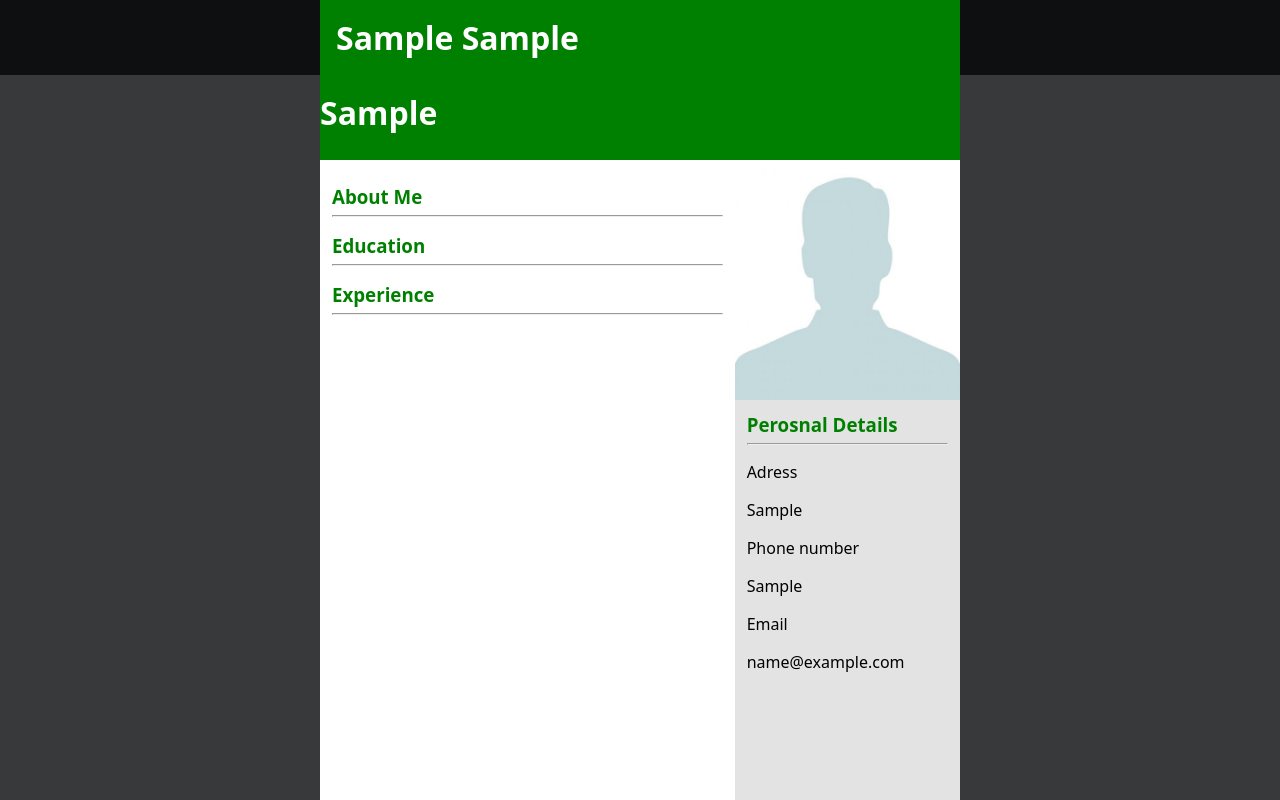
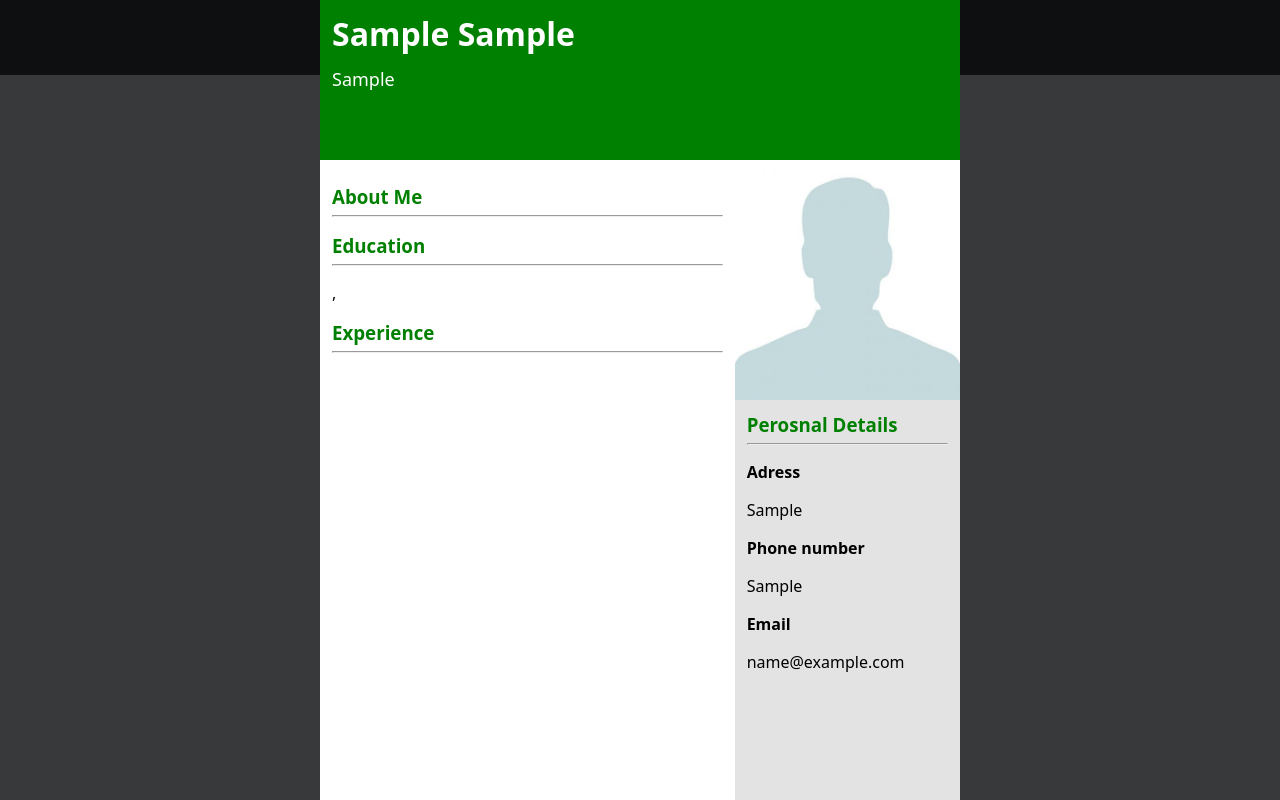
Before and after one commit to dariojularic/CV-creator-react, a React (Vite) app: page / in a window 1280 px wide. Both pictures are taken after typing "Sample", "Sample", "Sample", "Sample", "Sample", "name@example.com" into the empty fields and a click on the button "Preview". Built offline with nearby package versions, Linux system fonts and the light colour scheme.

Commit message:
Refactor code

```diff
--- a/src/Preview.css
+++ b/src/Preview.css
@@ -33,7 +33,13 @@
 }
 
 .name {
-  margin: 16px;
+  margin: 12px;
+}
+
+.title {
+  font-size: 18px;
+  font-weight: 300;
+  margin: 12px;
 }
 
 main {
--- a/src/Preview.jsx
+++ b/src/Preview.jsx
@@ -1,6 +1,6 @@
 import "./Preview.css";
 import ReactDom from "react-dom";
-import { format } from 'date-fns';
+import { format } from "date-fns";
 
 function Preview(props) {
   const { cv } = props;
@@ -36,12 +36,13 @@ function Preview(props) {
                     <p className="education-date">
                       {/* {format(edu.fromDate.value, "dd/MMM/yyyy")} - {format(edu.toDate.value, "dd/MMM/yyyy")} */}
                     </p>
-                    <p className="education-diploma">{edu.degree.value}</p>
-                    <p className="education-subject">{edu.subject.value}</p>
-                    <p className="education-city">{edu.city.value}</p>
-                    <p className="education-university-name">
-                      {edu.universityName.value}
-                    </p>
+                    <div>
+                      <p className="education-diploma">{edu.degree.value}</p>
+                      <p className="education-subject">{edu.subject.value}</p>
+                      <p className="education-university">
+                        {edu.universityName.value}, {edu.city.value}
+                      </p>
+                    </div>
                   </div>
                 );
               })}
@@ -75,11 +76,18 @@ function Preview(props) {
             <div className="personal-details">
               <h3 className="cv-heading">Perosnal Details</h3>
               <hr />
-              <p>Adress</p>
+              <p>
+                {" "}
+                <strong> Adress </strong>
+              </p>
               <p>{cv.personalInformation.adress.value}</p>
-              <p>Phone number</p>
+              <p>
+                <strong>Phone number</strong>
+              </p>
               <p>{cv.personalInformation.phoneNumber.value}</p>
-              <p>Email</p>
+              <p>
+                <strong>Email</strong>
+              </p>
               <p>{cv.personalInformation.email.value}</p>
             </div>
           </section>
```
